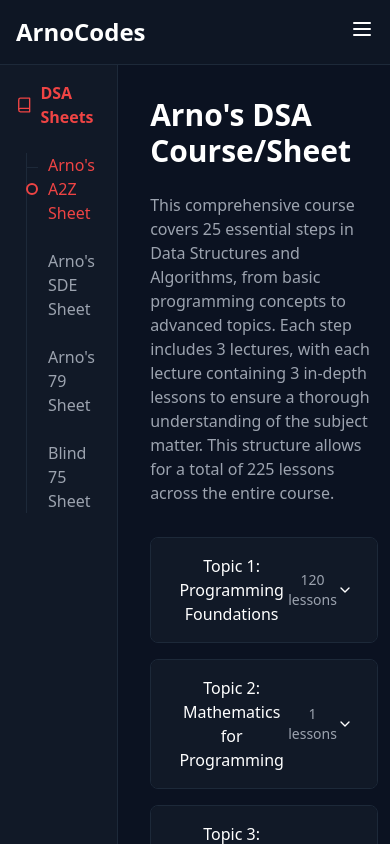
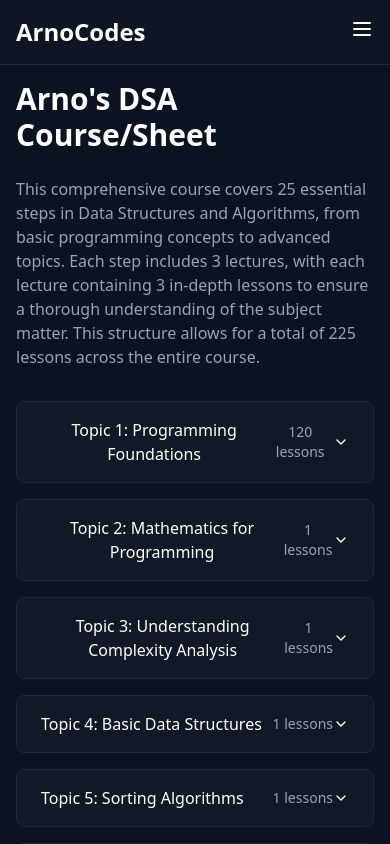
Before and after one commit to vishalkumarojha/ArnoCodes, a React (Vite) app: page /courses in a window 390 px wide. Shown: the top 844 px of the page. Built offline with nearby package versions, Linux system fonts and the light colour scheme.

Commit message:
Updated responsiveness

```diff
--- /dev/null
+++ b/env.d.ts
@@ -0,0 +1,6 @@
+declare namespace NodeJS {
+    interface ProcessEnv {
+      NEXT_PUBLIC_APPWRITE_PROJECT_ID: string
+      NEXT_PUBLIC_APPWRITE_ENDPOINT: string
+    }
+  }
--- a/src/Pages/CoursesPage.tsx
+++ b/src/Pages/CoursesPage.tsx
@@ -1,14 +1,19 @@
-import { CourseSidebar } from "@/components/course/sidebar"
-import { A2ZSheet } from "@/components/sheets/A2ZSheet"
-import { sheets } from "@/lib/course-data"
+import { CourseSidebar } from "@/components/course/sidebar";
+import { A2ZSheet } from "@/components/sheets/A2ZSheet";
+import { sheets } from "@/lib/course-data";
 
 export default function CoursesPage() {
   return (
     <div className="flex min-h-screen bg-arno-dark-900">
-      <CourseSidebar sheets={sheets} />
-      <div className="flex-1 p-8">
+      {/* Sidebar: Hidden on small screens, appears on medium and above */}
+      <div className="hidden md:block w-64">
+        <CourseSidebar sheets={sheets} />
+      </div>
+
+      {/* Main content with padding to avoid overlap */}
+      <div className="flex-1 p-4 md:p-8">
         <A2ZSheet />
       </div>
     </div>
-  )
+  );
 }
```
